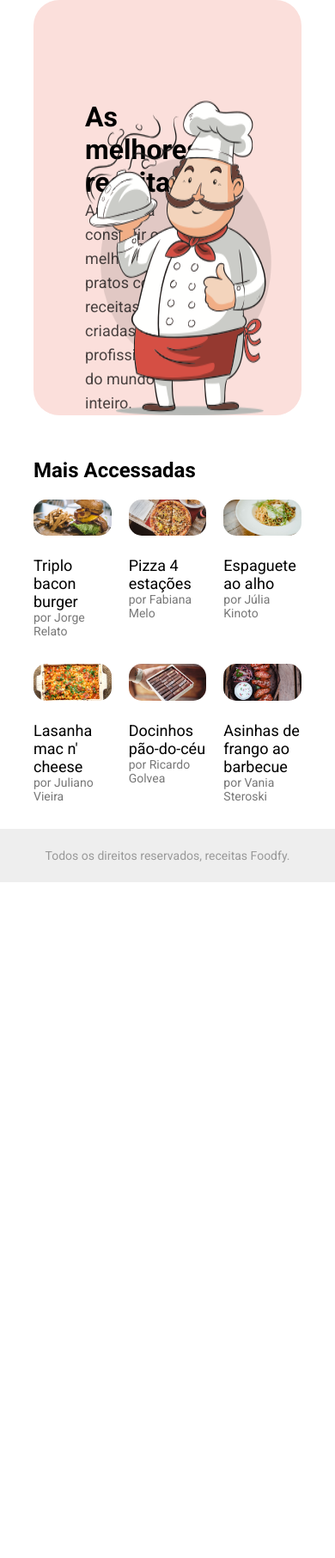
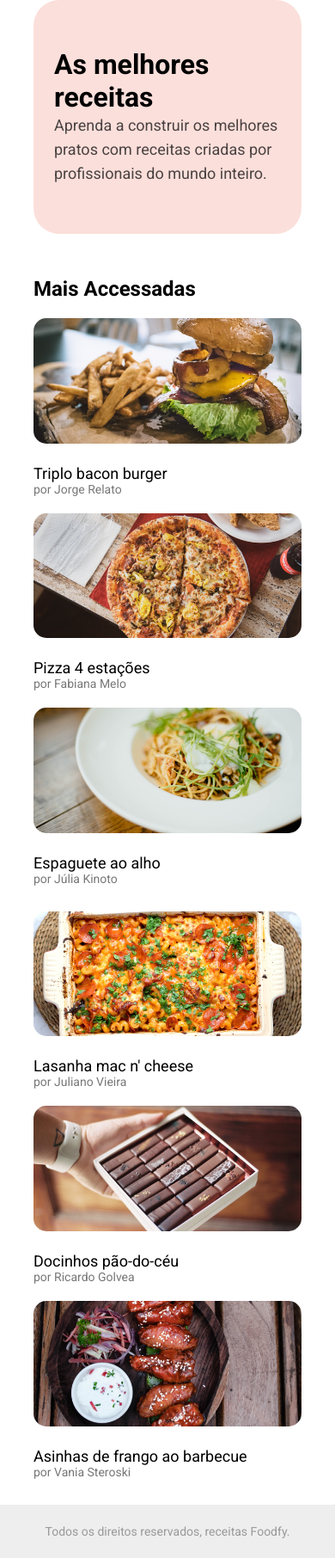
Before and after one commit to gitpcl/foodfy, a web app: file index.html in a window 390 px wide. Shown: the part 95-1907 px from the top of the page at 86% size. Before the commit the page ends 1121 px from the top, so only its background shows below. Run offline with its HTML, style and script files only (its server is not run), Linux system fonts and the light colour scheme.

Commit message:
Added mobile version to all pages

```diff
--- a/styles/cards.css
+++ b/styles/cards.css
@@ -24,3 +24,10 @@
     font-size: 0.875rem;
     color: var(--text-light);
 }
+
+/** MOBILE Version *****/
+@media (max-width: 768px) {
+    .cards {
+        grid-template-columns: repeat(1, 1fr);
+    }
+}
--- a/styles/page-landing.css
+++ b/styles/page-landing.css
@@ -32,7 +32,6 @@
 
 #page-landing #banner img {
     position: relative;
-    /* top:4.125rem; */
     right:6.25rem;
     bottom:0;
 }
@@ -42,3 +41,18 @@
     font-size: 1.5rem;
     margin-bottom:1.25rem ;
 }
+
+/** MOBILE Version *****/
+@media (max-width: 768px) {
+    #page-landing #banner {
+        padding: 3.5rem 1.5rem;
+    }
+
+    #page-landing #banner div {
+        width: 100%;
+    }
+
+    #page-landing #banner img {
+        display: none;
+    }
+}
```
Also changed, not shown: styles/modal.css (+8 -0 lines).
